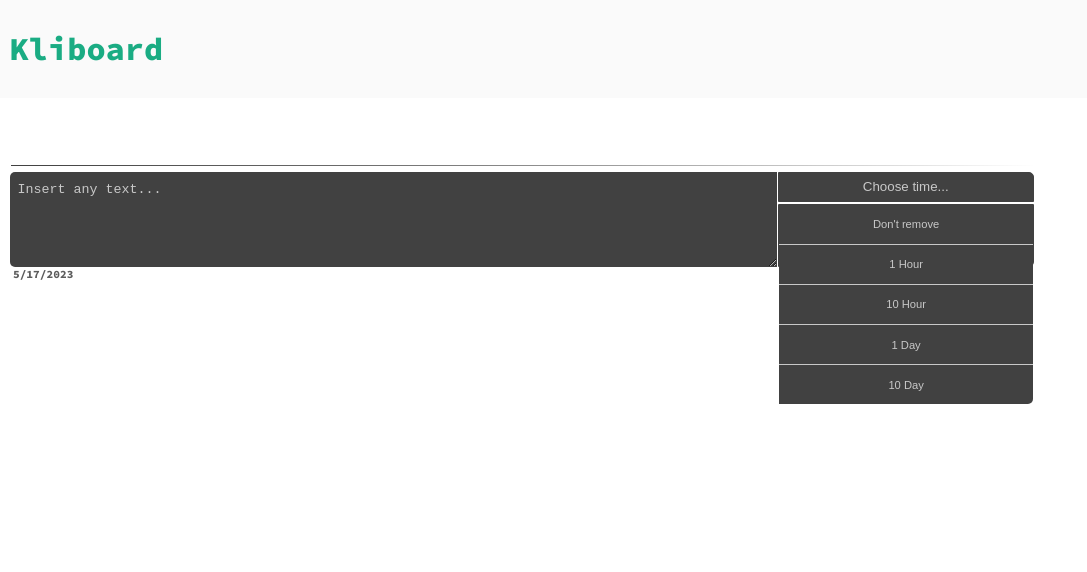
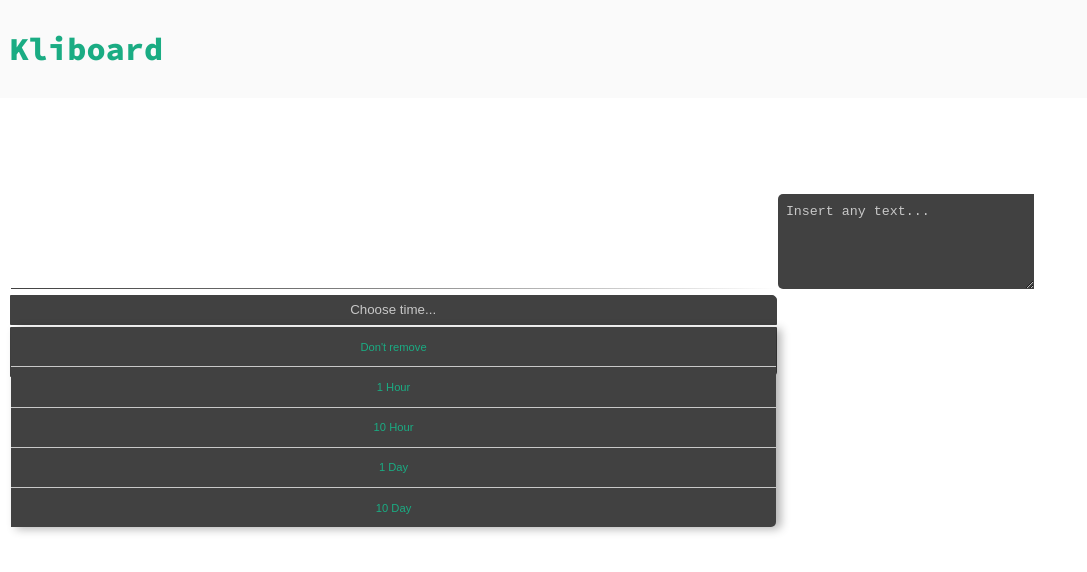
Before and after one commit to bababubudev/Kliboard, a React (Vite) app in the folder frontend/: page /inbox in a window 1280 px wide. Both pictures are taken after a click on the button "Choose time...". Shown: the top 572 px of the page, without its empty margins (0-1087 px from the left). Built offline with nearby package versions, Linux system fonts and the light colour scheme.

Commit message:
Changes to some styling and bug fixes

```diff
--- a/frontend/src/components/InboxArea.tsx
+++ b/frontend/src/components/InboxArea.tsx
@@ -6,6 +6,7 @@
     current_text: string;
     current_time: number;
     updated_date: string;
+    disable_submit: boolean;
 
     handle_submit: (event: FormEvent<HTMLFormElement>) => Promise<void>;
     handle_change: (event: ChangeEvent<HTMLTextAreaElement>) => void;
@@ -13,18 +14,23 @@
 }
 
 
-function InboxArea({ space_name, current_text, current_time, updated_date, handle_submit, handle_change, handle_option }: IAreaDetails) {
+function InboxArea({
+    space_name,
+    current_text,
+    current_time,
+    updated_date,
+    handle_submit,
+    handle_change,
+    handle_option,
+    disable_submit
+}: IAreaDetails) {
     const list_ref = useRef<HTMLUListElement>(null);
+
     const [option, set_option] = useState<string>(get_option(current_time));
+    const [show_list, set_show_list] = useState<boolean>(false);
+    const [death_time, set_death_time] = useState<string>(new Date().toDateString());
 
-    function initiate_options() {
-        const current = list_ref.current;
-
-        if (!current) return;
-        current.classList.toggle("hide_list");
-    }
-
-    function call_options(elem: React.MouseEvent<HTMLLIElement>) {
+    function call_options(elem: React.MouseEvent<HTMLLIElement> | React.FocusEvent<HTMLLIElement>) {
         const currentText = elem.currentTarget.textContent;
         const currentTime = elem.currentTarget.getAttribute("value");
 
@@ -56,7 +62,31 @@
         if (!sibling) return;
 
         sibling.textContent = option;
-    }, [option])
+    }, [option]);
+
+    useEffect(() => {
+        const list = list_ref.current;
+        if (!list) return;
+
+        function handle_click(event: MouseEvent) {
+            const target = event.target as Node;
+            const listButton = document.getElementById("list-btn");
+
+            if (listButton && !listButton.contains(target)) {
+                set_show_list(false);
+            }
+            else {
+                set_show_list((prevState) => !prevState);
+            }
+        }
+
+        document.addEventListener("click", handle_click);
+
+        return () => {
+            document.removeEventListener("click", handle_click);
+        }
+
+    }, [show_list]);
 
     return (
         <>
@@ -75,22 +105,73 @@
                 />
 
                 <div className="save-time">
-                    <button onClick={initiate_options} type="button" className="selector">
+                    <button type="button" className="selector" id="list-btn">
                         <p>Choose time...</p>
-                        <ul ref={list_ref} id="time-list" className="hide_list">
-                            <li onClick={call_options} value="0" id="nun">Don't remove</li>
-                            <li onClick={call_options} value="1" id="hr">1 Hour</li>
-                            <li onClick={call_options} value="10" id="thr">10 Hour</li>
-                            <li onClick={call_options} value="24" id="dy">1 Day</li>
-                            <li onClick={call_options} value="240" id="tdy">10 Day</li>
+                        <ul
+                            ref={list_ref}
+                            id="time-list"
+                            className={show_list ? "show-list" : "hide-list"}
+                        >
+                            <li
+                                onClick={call_options}
+                                onFocus={call_options}
+                                value="0"
+                                id="nun"
+                                tabIndex={0}
+                            >
+                                Don't
+                                remove
+                            </li>
+                            <li
+                                onClick={call_options}
+                                onFocus={call_options}
+                                value="1"
+                                id="hr"
+                                tabIndex={0}
+                            >
+                                1 Hour
+                            </li>
+                            <li
+                                onClick={call_options}
+                                onFocus={call_options}
+                                value="10"
+                                id="thr"
+                                tabIndex={0}
+                            >
+                                10 Hour
+                            </li>
+                            <li
+                                onClick={call_options}
+                                onFocus={call_options}
+                                value="24"
+                                id="dy"
+                                tabIndex={0}
+                            >
+                                1 Day
+                            </li>
+                            <li
+                                onClick={call_options}
+                                onFocus={call_options}
+                                value="240"
+                                id="tdy"
+                                tabIndex={0}
+                            >
+                                10 Day
+                            </li>
                         </ul>
                     </button>
-                    <button type="submit" className="submit-button">
-                        <span>&#9166;</span>
+                    <button
+                        type="submit"
+                        className="submit-button"
+                        disabled={disable_submit}
+                    >
+                        <span className="on-save"></span>
                     </button>
                 </div>
             </form>
-            <p className="update-p">{updated_date}</p>
+            <p className="update-p">
+                {updated_date}
+            </p>
         </>
     );
 }
--- a/frontend/src/components/SavedInboxDetail.tsx
+++ b/frontend/src/components/SavedInboxDetail.tsx
@@ -12,10 +12,22 @@
     const [text, set_text] = useState<string>(inbox.space_text || "");
     const [removal_time, set_removal_time] = useState<number>(inbox.removal || 0);
 
-    const updatedDate = new Date(inbox.updatedAt).toLocaleDateString();
+    const getButtonState = (): boolean => {
+        return inbox.space_text === text && inbox.removal === removal_time;
+    }
+
+    const getDate = (): string => {
+        return new Date(inbox.updatedAt).toLocaleString("en-GB", {
+            day: "2-digit",
+            month: "long",
+            year: "numeric"
+        });
+    }
 
     async function handle_submit(event: FormEvent<HTMLFormElement>): Promise<void> {
         event.preventDefault();
+
+        if (getButtonState()) return;
 
         try {
             const response = await fetch(`http://localhost:5000/api/inbox/${space_name}`, {
@@ -52,7 +64,8 @@
             space_name={space_name}
             current_text={text}
             current_time={removal_time}
-            updated_date={updatedDate}
+            updated_date={getDate()}
+            disable_submit={getButtonState()}
 
             handle_change={handle_change}
             handle_submit={handle_submit}
--- a/frontend/src/components/UnsavedInboxDetail.tsx
+++ b/frontend/src/components/UnsavedInboxDetail.tsx
@@ -8,13 +8,7 @@
 
 function UnsavedInboxDetail({ space_name, on_update }: IDetails) {
     const [text, set_text] = useState<string>("");
-    const [removal_time, set_removal_time] = useState<number>(0);
-
-    const content = {
-        space_name: space_name,
-        space_text: text,
-        removal: removal_time
-    }
+    const [removal_time, set_removal_time] = useState<number>(1);
 
     async function handle_submit(event: FormEvent<HTMLFormElement>): Promise<void> {
         event.preventDefault();
@@ -23,7 +17,11 @@
             const response = await fetch("http://localhost:5000/api/inbox", {
                 method: "POST",
                 headers: { "Content-Type": "application/json" },
-                body: JSON.stringify(content)
+                body: JSON.stringify({
+                    space_name: space_name,
+                    space_text: text,
+                    removal: removal_time
+                })
             });
 
             const json = await response.json();
@@ -48,13 +46,23 @@
         }
     }
 
+    function getDate() {
+        return new Date(Date.now())
+            .toLocaleString("en-GB", {
+                day: "2-digit",
+                month: "long",
+                year: "numeric"
+            });
+    }
+
     return (
         <>
             <InboxArea
                 space_name={space_name}
                 current_text={text}
                 current_time={-1}
-                updated_date={new Date().toLocaleDateString()}
+                updated_date={getDate()}
+                disable_submit={false}
 
                 handle_submit={handle_submit}
                 handle_change={handle_change}
--- a/frontend/src/pages/Home.tsx
+++ b/frontend/src/pages/Home.tsx
@@ -66,7 +66,7 @@
                     className="entry"
                     disabled={has_spaces || char_limit_reached}
                 >
-                    <span>&#x279f;</span>
+                    <span></span>
                 </button>
             </form>
         </div>
--- a/frontend/src/styles/Styles.scss
+++ b/frontend/src/styles/Styles.scss
@@ -12,8 +12,30 @@
 $dark: #414141;
 $s_bg: #fafafa;
 
-$space: 7ch;
+$space: 10ch;
 $border-rad: 20em;
+
+$mobile-width: 600px;
+$tablet-width: 768px;
+$desktop-width: 1024px;
+
+@mixin mobile {
+    @media (max-width: #{$mobile-width}) {
+        @content;
+    }
+}
+
+@mixin tablet {
+    @media (min-width: #{$tablet-width}) and (max-width: #{$desktop-width - 1px}) {
+        @content;
+    }
+}
+
+@mixin desktop {
+    @media (min-width: #{$desktop-width}) {
+        @content;
+    }
+}
 
 body {
     font-family: "Source Code Pro", monospace;
@@ -84,6 +106,12 @@
                 color: $f_bright_prim;
                 background: grey;
             }
+
+            span::before {
+                font-weight: 200;
+                font-size: 1.2rem;
+                content: "\279F";
+            }
         }
 
         > input {
@@ -111,6 +139,8 @@
 }
 
 .inbox {
+    position: relative;
+
     form {
         $f_bright_prim: #c8c8c8;
         $f_bright_error: #fdb4cb;
@@ -119,6 +149,14 @@
         display: grid;
         grid-template-columns: 3fr minmax(100px, 1fr);
 
+        @include mobile {
+            display: grid;
+            grid-template-columns: none;
+
+            > label {
+            }
+        }
+
         row-gap: 0.5ch;
         column-gap: 0.1ch;
 
@@ -126,7 +164,6 @@
 
         > label {
             transition: 0.2s ease;
-            grid-column: span 2;
             padding: 0 0 0 0.7ch;
             margin-left: 0.1ch;
 
@@ -141,10 +178,6 @@
             border-image-slice: 1;
 
             color: $dark;
-        }
-
-        .home-input-err {
-            color: $error;
         }
 
         .save-time {
@@ -167,19 +200,44 @@
                 padding: 10px 1ch;
                 text-overflow: ellipsis;
 
+                // &:hover {
+                //     border: 2px solid;
+                //     background-color: $dark;
+                //     border-color: $primary;
+                // }
+
                 &:active {
-                    color: white;
+                    background-color: $f_bright_prim;
                 }
 
                 &:disabled {
-                    color: $f_bright_prim;
-                    background: grey;
+                    span {
+                        color: $f_bright_prim;
+
+                        &:active {
+                            color: $primary;
+                        }
+
+                        &::before {
+                            font-size: 1rem;
+                            content: "saved";
+                        }
+                    }
                 }
 
                 > span {
-                    font-size: 1.5rem;
                     font-weight: 600;
-                    color: #8cada4;
+                    color: $primary;
+
+                    &:active {
+                        color: $f_bright_prim;
+                    }
+
+                    &::before {
+                        transition: 0.1s ease-out;
+                        font-size: 1.5rem;
+                        content: "\23CE";
+                    }
                 }
             }
 
@@ -194,12 +252,16 @@
                 background: $dark;
                 color: $f_bright_prim;
 
-                .hide_list {
+                > .hide-list {
                     display: none;
                 }
 
+                > .show-list {
+                    display: grid;
+                    box-shadow: 5px 2px 10px #0000004d;
+                }
+
                 > ul {
-                    display: grid;
                     background: $dark;
 
                     position: absolute;
@@ -213,7 +275,7 @@
 
                     li {
                         list-style-type: none;
-                        color: $f_bright_prim;
+                        color: $primary;
 
                         display: flex;
                         align-items: center;
@@ -224,6 +286,12 @@
                         &:not(:last-child) {
                             border: 0.1px;
                             border-style: none none solid none;
+                            border-color: $f_bright_prim;
+                        }
+
+                        &:hover {
+                            background-color: $s_bg;
+                            cursor: pointer;
                         }
                     }
                 }
@@ -241,6 +309,7 @@
             border-radius: $f_border_rad 0 0 $f_border_rad;
 
             height: auto;
+            resize: vertical;
             overflow-y: hidden;
 
             &:focus {
```
